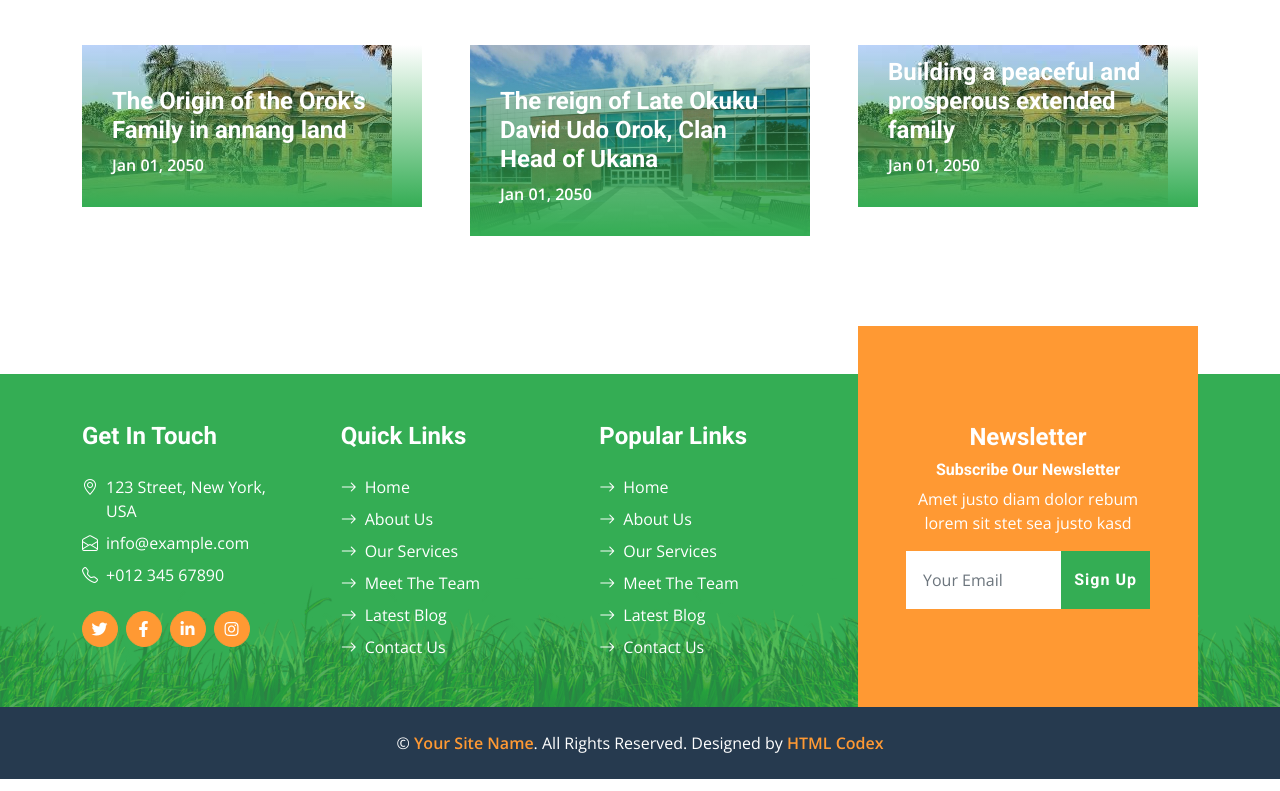
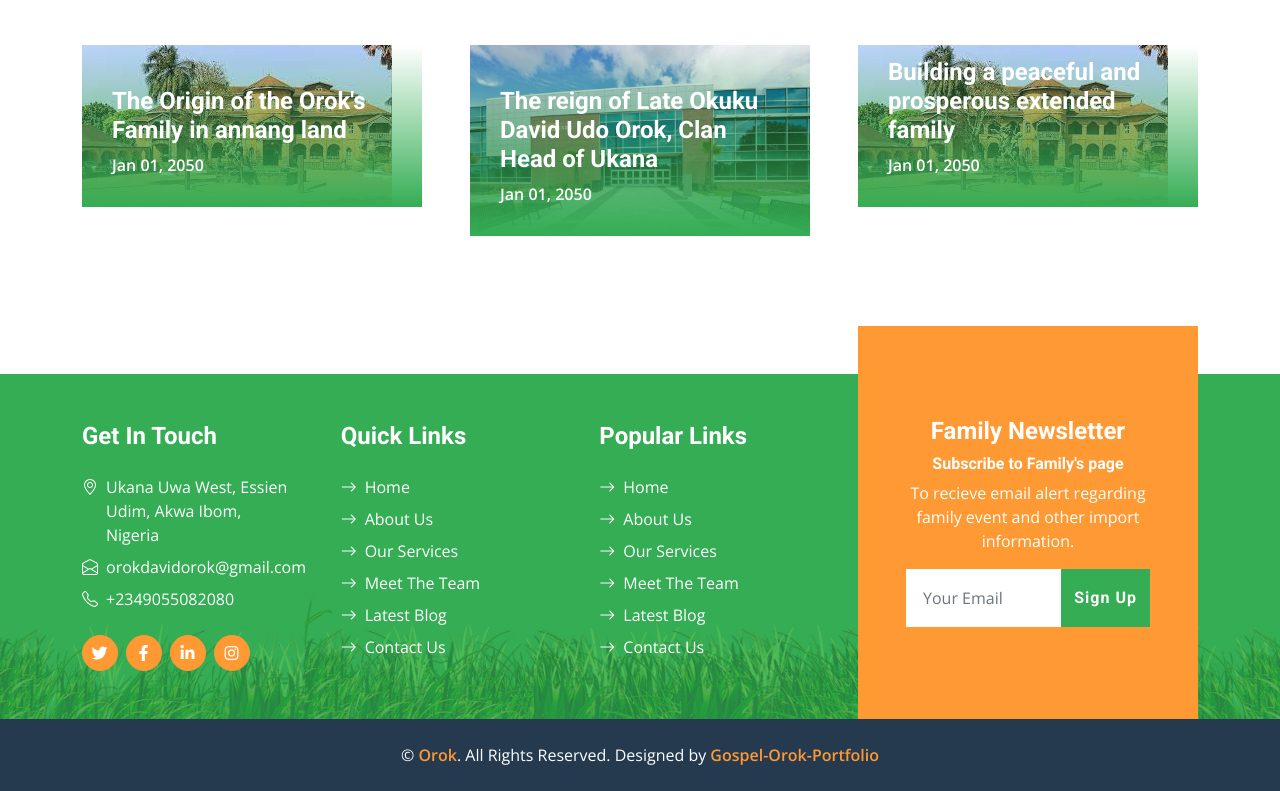
Before and after one commit to orokgospel/oroksfamily, a plain HTML site: page index.html in a window 1280 px wide. Shown: the part 6169-6960 px from the top of the page. Drawn offline with nearby package versions, Linux system fonts and the light colour scheme.

Commit message:
Update index.html

```diff
--- a/index.html
+++ b/index.html
@@ -595,15 +595,15 @@
                             <h4 class="text-white mb-4">Get In Touch</h4>
                             <div class="d-flex mb-2">
                                 <i class="bi bi-geo-alt text-white me-2"></i>
-                                <p class="text-white mb-0">123 Street, New York, USA</p>
+                                <p class="text-white mb-0">Ukana Uwa West, Essien Udim, Akwa Ibom, Nigeria</p>
                             </div>
                             <div class="d-flex mb-2">
                                 <i class="bi bi-envelope-open text-white me-2"></i>
-                                <p class="text-white mb-0">info@example.com</p>
+                                <p class="text-white mb-0">orokdavidorok@gmail.com</p>
                             </div>
                             <div class="d-flex mb-2">
                                 <i class="bi bi-telephone text-white me-2"></i>
-                                <p class="text-white mb-0">+012 345 67890</p>
+                                <p class="text-white mb-0">+2349055082080</p>
                             </div>
                             <div class="d-flex mt-4">
                                 <a class="btn btn-secondary btn-square rounded-circle me-2" href="#"><i class="fab fa-twitter"></i></a>
@@ -638,9 +638,9 @@
                 </div>
                 <div class="col-lg-4 col-md-6 mt-lg-n5">
                     <div class="d-flex flex-column align-items-center justify-content-center text-center h-100 bg-secondary p-5">
-                        <h4 class="text-white">Newsletter</h4>
-                        <h6 class="text-white">Subscribe Our Newsletter</h6>
-                        <p>Amet justo diam dolor rebum lorem sit stet sea justo kasd</p>
+                        <h4 class="text-white">Family Newsletter</h4>
+                        <h6 class="text-white">Subscribe to Family's page</h6>
+                        <p>To recieve email alert regarding family event and other import information.</p>
                         <form action="">
                             <div class="input-group">
                                 <input type="text" class="form-control border-white p-3" placeholder="Your Email">
@@ -654,7 +654,7 @@
     </div>
     <div class="container-fluid bg-dark text-white py-4">
         <div class="container text-center">
-            <p class="mb-0">&copy; <a class="text-secondary fw-bold" href="#">Your Site Name</a>. All Rights Reserved. Designed by <a class="text-secondary fw-bold" href="https://htmlcodex.com">HTML Codex</a></p>
+            <p class="mb-0">&copy; <a class="text-secondary fw-bold" href="#">Orok</a>. All Rights Reserved. Designed by <a class="text-secondary fw-bold" href="https://gospelorok.netlify.app/">Gospel-Orok-Portfolio</a></p>
         </div>
     </div>
     <!-- Footer End -->
```
